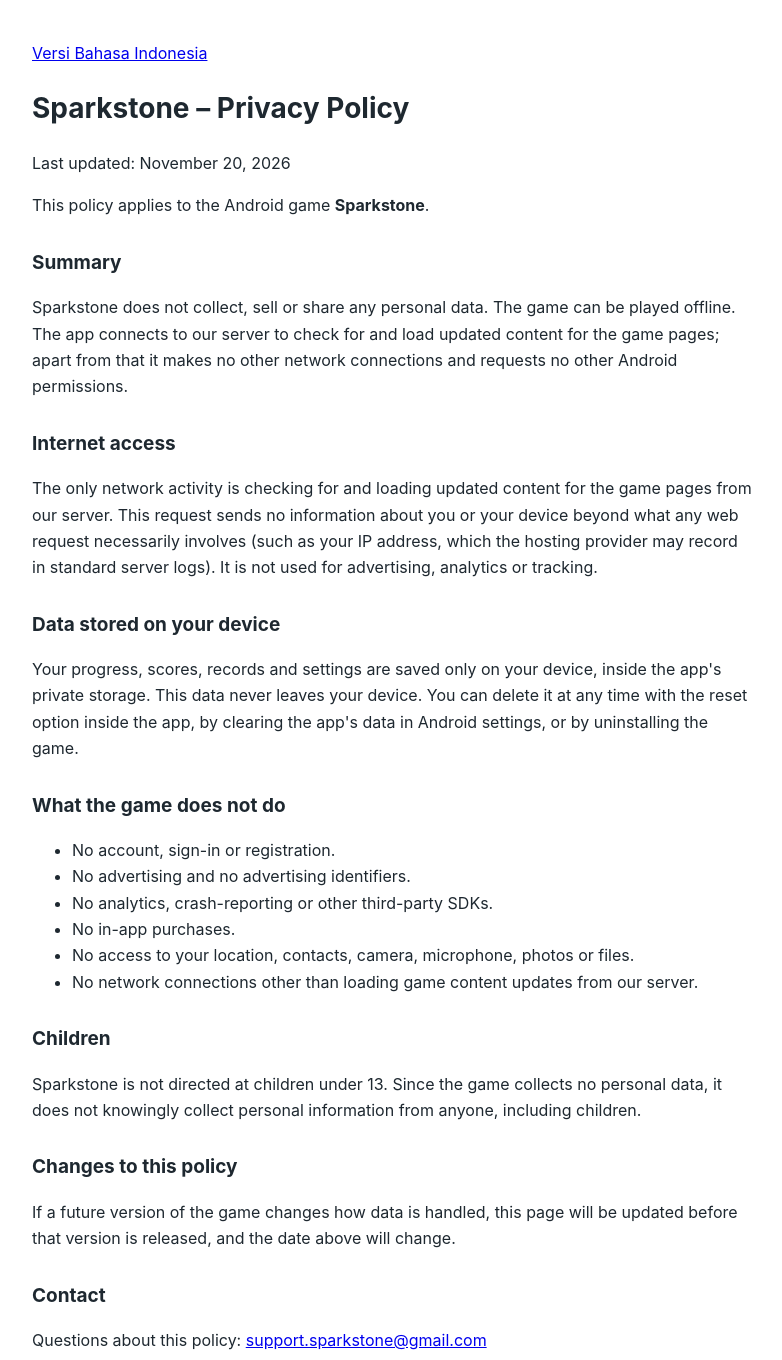
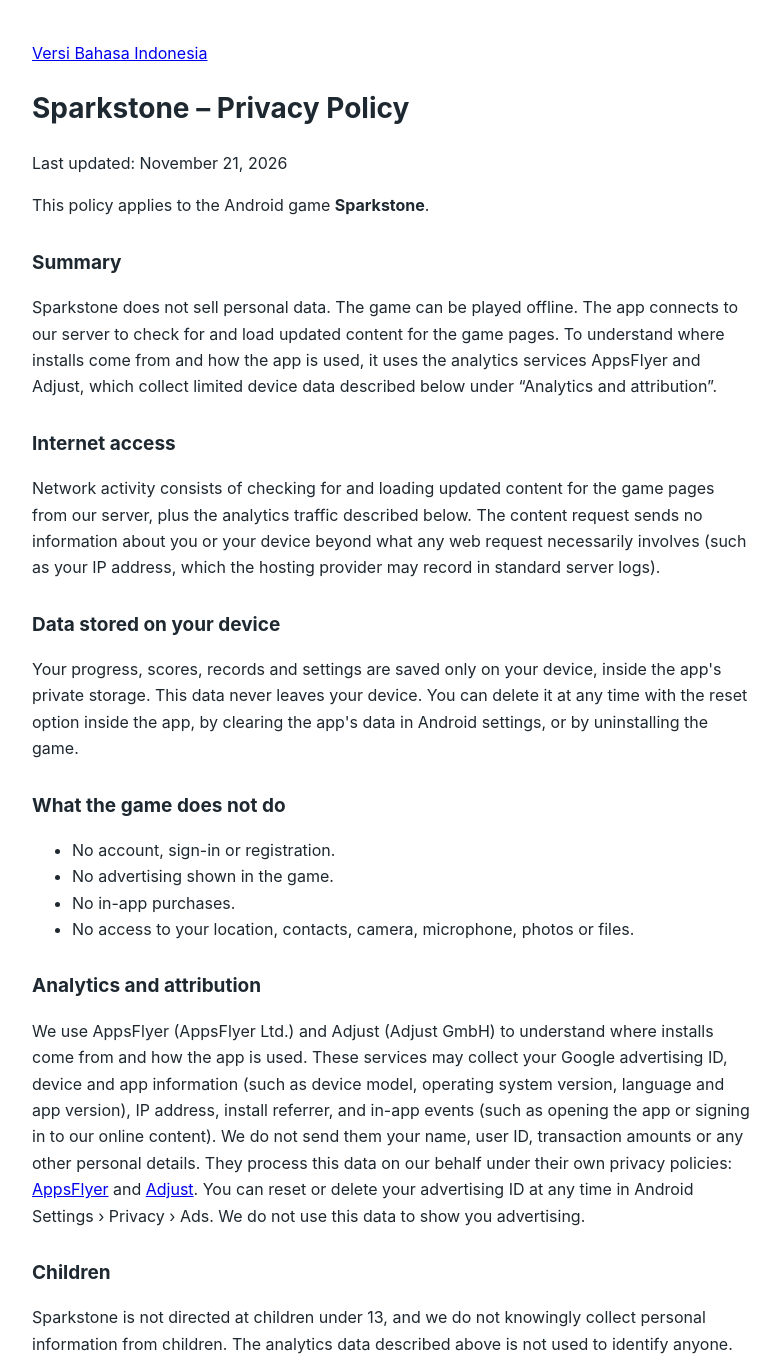
Before and after one commit to wangfeng123-123/wangfeng123-123.github.io, a plain HTML site: page sparkstone/privacy.html in a window 1280 px wide. Shown: the top 1360 px of the page, without its empty margins (248-1030 px from the left). Drawn offline with Linux system fonts and the light colour scheme.

Commit message:
Revise privacy policy with updated information
Updated privacy policy to clarify data usage and analytics services.

```diff
--- a/sparkstone/privacy.html
+++ b/sparkstone/privacy.html
@@ -9,25 +9,25 @@
 <body>
 <p><a href="https://wangfeng123-123.github.io/sparkstone/privacy-id.html">Versi Bahasa Indonesia</a></p>
 <h1>Sparkstone – Privacy Policy</h1>
-<p class="sub">Last updated: November 20, 2026</p>
+<p class="sub">Last updated: November 21, 2026</p>
 <p>This policy applies to the Android game <strong>Sparkstone</strong>.</p>
 <h2>Summary</h2>
-<p>Sparkstone does not collect, sell or share any personal data. The game can be played offline. The app connects to our server to check for and load updated content for the game pages; apart from that it makes no other network connections and requests no other Android permissions.</p>
+<p>Sparkstone does not sell personal data. The game can be played offline. The app connects to our server to check for and load updated content for the game pages. To understand where installs come from and how the app is used, it uses the analytics services AppsFlyer and Adjust, which collect limited device data described below under “Analytics and attribution”.</p>
 <h2>Internet access</h2>
-<p>The only network activity is checking for and loading updated content for the game pages from our server. This request sends no information about you or your device beyond what any web request necessarily involves (such as your IP address, which the hosting provider may record in standard server logs). It is not used for advertising, analytics or tracking.</p>
+<p>Network activity consists of checking for and loading updated content for the game pages from our server, plus the analytics traffic described below. The content request sends no information about you or your device beyond what any web request necessarily involves (such as your IP address, which the hosting provider may record in standard server logs).</p>
 <h2>Data stored on your device</h2>
 <p>Your progress, scores, records and settings are saved only on your device, inside the app's private storage. This data never leaves your device. You can delete it at any time with the reset option inside the app, by clearing the app's data in Android settings, or by uninstalling the game.</p>
 <h2>What the game does not do</h2>
 <ul>
 <li>No account, sign-in or registration.</li>
-<li>No advertising and no advertising identifiers.</li>
-<li>No analytics, crash-reporting or other third-party SDKs.</li>
+<li>No advertising shown in the game.</li>
 <li>No in-app purchases.</li>
 <li>No access to your location, contacts, camera, microphone, photos or files.</li>
-<li>No network connections other than loading game content updates from our server.</li>
 </ul>
+<h2>Analytics and attribution</h2>
+<p>We use AppsFlyer (AppsFlyer Ltd.) and Adjust (Adjust GmbH) to understand where installs come from and how the app is used. These services may collect your Google advertising ID, device and app information (such as device model, operating system version, language and app version), IP address, install referrer, and in-app events (such as opening the app or signing in to our online content). We do not send them your name, user ID, transaction amounts or any other personal details. They process this data on our behalf under their own privacy policies: <a href="https://www.appsflyer.com/legal/privacy-policy/">AppsFlyer</a> and <a href="https://www.adjust.com/terms/privacy-policy/">Adjust</a>. You can reset or delete your advertising ID at any time in Android Settings › Privacy › Ads. We do not use this data to show you advertising.</p>
 <h2>Children</h2>
-<p>Sparkstone is not directed at children under 13. Since the game collects no personal data, it does not knowingly collect personal information from anyone, including children.</p>
+<p>Sparkstone is not directed at children under 13, and we do not knowingly collect personal information from children. The analytics data described above is not used to identify anyone.</p>
 <h2>Changes to this policy</h2>
 <p>If a future version of the game changes how data is handled, this page will be updated before that version is released, and the date above will change.</p>
 <h2>Contact</h2>
```
